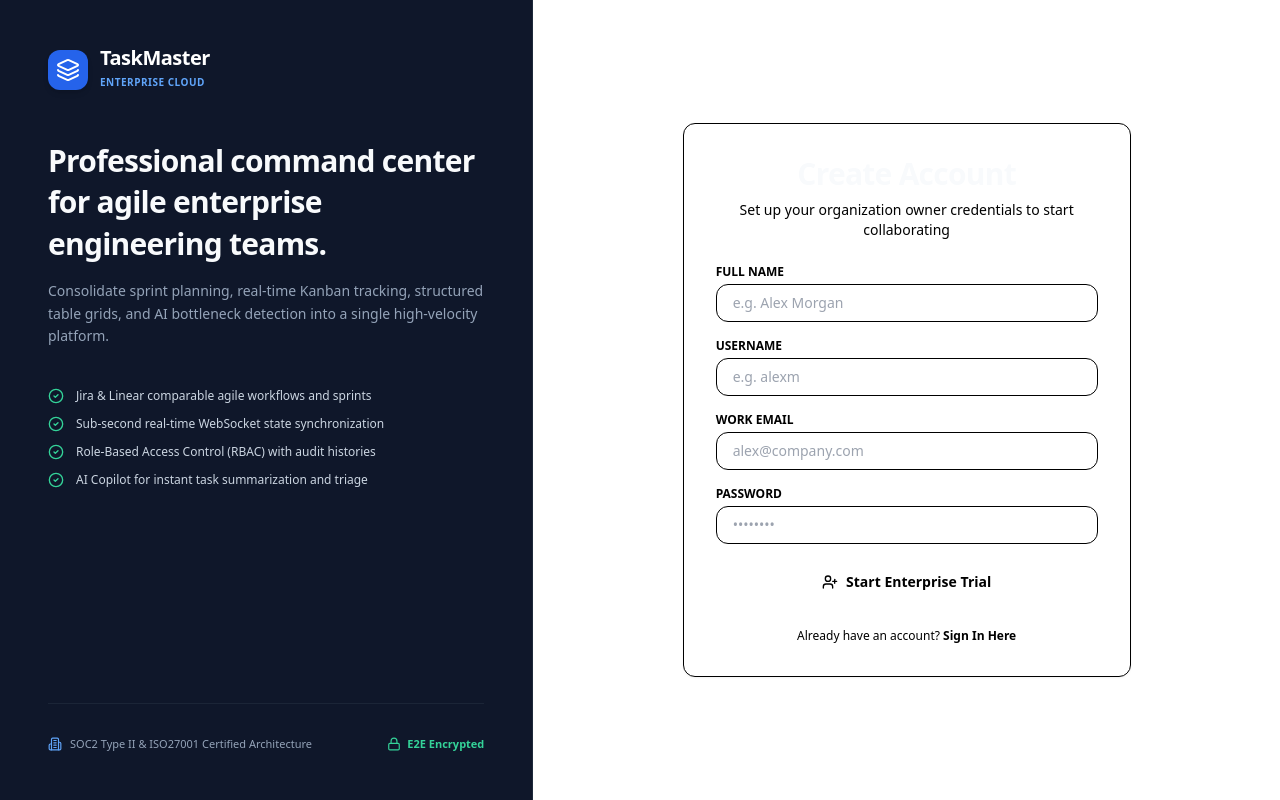
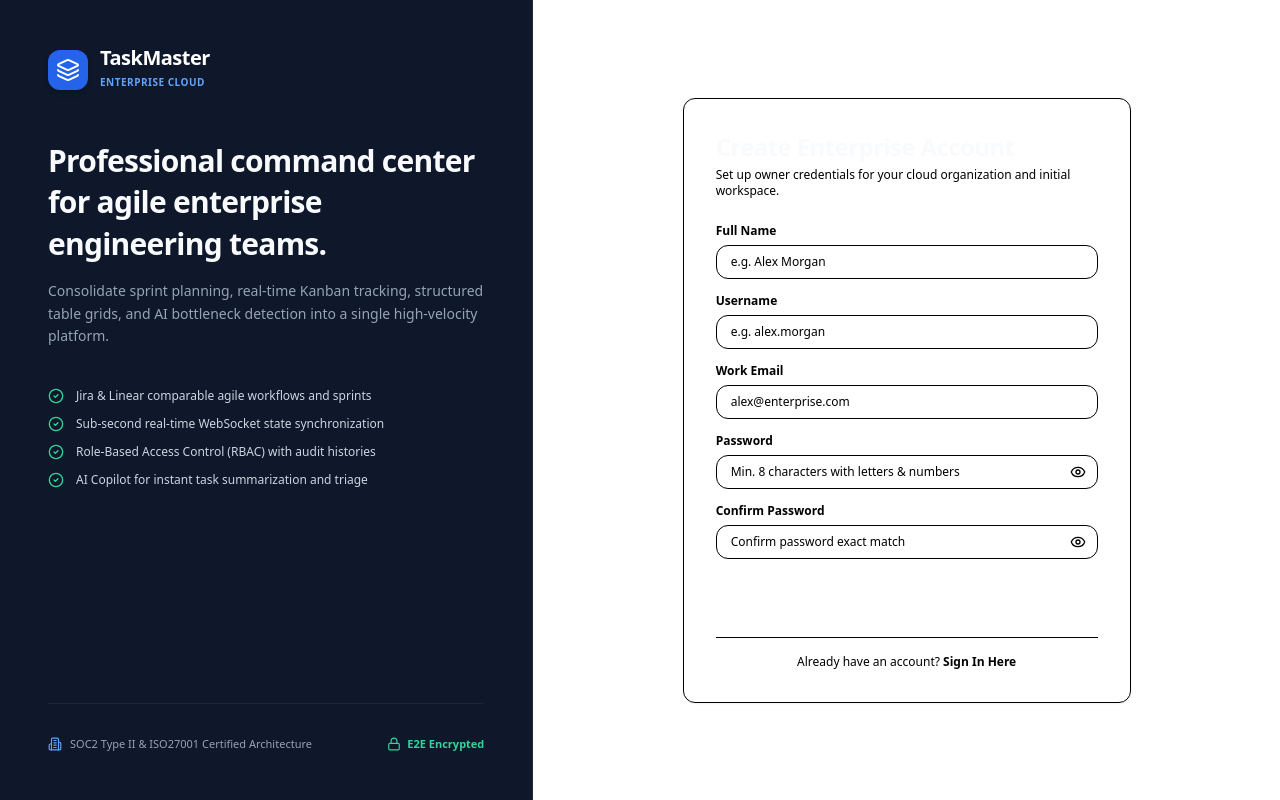
Before and after one commit to DineshYadav06/Task-Management, a React (Vite) app in the folder frontend/: page /register in a window 1280 px wide. Built offline with nearby package versions, Linux system fonts and the light colour scheme.

Commit message:
register

```diff
--- a/frontend/src/pages/RegisterPage.tsx
+++ b/frontend/src/pages/RegisterPage.tsx
@@ -1,6 +1,6 @@
 import React, { useState } from 'react';
 import { Link, useNavigate } from 'react-router-dom';
-import { UserPlus, Loader2 } from 'lucide-react';
+import { UserPlus, Loader2, ShieldAlert, Eye, EyeOff, Check, AlertCircle } from 'lucide-react';
 import { useAuthStore } from '@/store';
 
 export const RegisterPage: React.FC = () => {
@@ -12,92 +12,196 @@
     full_name: '',
     password: '',
   });
+  const [confirmPassword, setConfirmPassword] = useState('');
+  const [showPassword, setShowPassword] = useState(false);
+  const [showConfirmPassword, setShowConfirmPassword] = useState(false);
+  const [clientError, setClientError] = useState('');
+
+  // Password strength calculation
+  const getPasswordStrength = (pass: string) => {
+    if (!pass) return { score: 0, label: 'None', color: 'bg-muted/40', textColor: 'text-muted' };
+    let score = 0;
+    if (pass.length >= 8) score += 1;
+    if (/[A-Z]/.test(pass)) score += 1;
+    if (/[a-z]/.test(pass)) score += 1;
+    if (/[0-9]/.test(pass)) score += 1;
+    if (/[^A-Za-z0-9]/.test(pass)) score += 1;
+
+    if (score <= 2) return { score, label: 'Weak', color: 'bg-red-500', textColor: 'text-red-500' };
+    if (score === 3) return { score, label: 'Fair', color: 'bg-amber-500', textColor: 'text-amber-500' };
+    if (score === 4) return { score, label: 'Good', color: 'bg-blue-500', textColor: 'text-blue-500' };
+    return { score, label: 'Strong', color: 'bg-emerald-500', textColor: 'text-emerald-500' };
+  };
+
+  const strength = getPasswordStrength(formData.password);
 
   const handleSubmit = async (e: React.FormEvent) => {
     e.preventDefault();
+    setClientError('');
+
+    if (formData.password.length < 8) {
+      setClientError('Password must be at least 8 characters long.');
+      return;
+    }
+    if (formData.password !== confirmPassword) {
+      setClientError('Passwords do not match. Please re-check confirmation.');
+      return;
+    }
+
     try {
       await register(formData);
-      navigate('/kanban');
+      navigate('/dashboard');
     } catch {
-      // error handled in store
+      // backend validation or conflict handled cleanly in store
     }
   };
 
+  const displayError = clientError || error;
+
   return (
-    <div className="space-y-6 animate-fadeIn">
-      <div className="text-center space-y-2">
-        <h2 className="text-3xl font-extrabold tracking-tight">Create Account</h2>
-        <p className="text-muted-foreground text-sm">
-          Set up your organization owner credentials to start collaborating
+    <div className="space-y-6 animate-fadeIn font-sans">
+      <div className="space-y-1">
+        <h2 className="text-2xl font-bold tracking-tight text-heading">Create Enterprise Account</h2>
+        <p className="text-muted text-xs">
+          Set up owner credentials for your cloud organization and initial workspace.
         </p>
       </div>
 
-      {error && (
-        <div className="p-3 rounded-xl bg-destructive/10 border border-destructive/30 text-destructive text-xs font-semibold">
-          {error}
+      {displayError && (
+        <div className="p-3 rounded-lg bg-red-500/10 border border-red-500/20 text-red-600 text-xs font-semibold flex items-center gap-2">
+          <ShieldAlert className="w-4 h-4 shrink-0" />
+          <span className="leading-relaxed">{displayError}</span>
         </div>
       )}
 
-      <form onSubmit={handleSubmit} className="space-y-4">
+      <form onSubmit={handleSubmit} className="space-y-3.5">
         <div>
-          <label className="block text-xs font-bold text-muted-foreground uppercase mb-1">Full Name</label>
+          <label className="block text-xs font-bold text-heading mb-1.5">Full Name</label>
           <input
             type="text"
             required
+            disabled={isLoading}
             value={formData.full_name}
             onChange={(e) => setFormData({ ...formData, full_name: e.target.value })}
-            className="w-full bg-secondary/40 border border-border rounded-xl px-4 py-2 text-sm font-medium focus:outline-none focus:ring-2 focus:ring-primary"
+            className="w-full bg-background border border-border rounded-lg px-3.5 py-2 text-xs font-medium text-foreground focus:outline-none focus:ring-2 focus:ring-primary focus:border-transparent transition-all placeholder:text-muted/60 disabled:opacity-50"
             placeholder="e.g. Alex Morgan"
           />
         </div>
 
         <div>
-          <label className="block text-xs font-bold text-muted-foreground uppercase mb-1">Username</label>
+          <label className="block text-xs font-bold text-heading mb-1.5">Username</label>
           <input
             type="text"
             required
+            disabled={isLoading}
             value={formData.username}
             onChange={(e) => setFormData({ ...formData, username: e.target.value })}
-            className="w-full bg-secondary/40 border border-border rounded-xl px-4 py-2 text-sm font-medium focus:outline-none focus:ring-2 focus:ring-primary"
-            placeholder="e.g. alexm"
+            className="w-full bg-background border border-border rounded-lg px-3.5 py-2 text-xs font-medium text-foreground focus:outline-none focus:ring-2 focus:ring-primary focus:border-transparent transition-all placeholder:text-muted/60 disabled:opacity-50"
+            placeholder="e.g. alex.morgan"
           />
         </div>
 
         <div>
-          <label className="block text-xs font-bold text-muted-foreground uppercase mb-1">Work Email</label>
+          <label className="block text-xs font-bold text-heading mb-1.5">Work Email</label>
           <input
             type="email"
             required
+            disabled={isLoading}
             value={formData.email}
             onChange={(e) => setFormData({ ...formData, email: e.target.value })}
-            className="w-full bg-secondary/40 border border-border rounded-xl px-4 py-2 text-sm font-medium focus:outline-none focus:ring-2 focus:ring-primary"
-            placeholder="alex@company.com"
+            className="w-full bg-background border border-border rounded-lg px-3.5 py-2 text-xs font-medium text-foreground focus:outline-none focus:ring-2 focus:ring-primary focus:border-transparent transition-all placeholder:text-muted/60 disabled:opacity-50"
+            placeholder="alex@enterprise.com"
           />
         </div>
 
         <div>
-          <label className="block text-xs font-bold text-muted-foreground uppercase mb-1">Password</label>
-          <input
-            type="password"
-            required
-            value={formData.password}
-            onChange={(e) => setFormData({ ...formData, password: e.target.value })}
-            className="w-full bg-secondary/40 border border-border rounded-xl px-4 py-2 text-sm font-medium focus:outline-none focus:ring-2 focus:ring-primary"
-            placeholder="••••••••"
-          />
+          <label className="block text-xs font-bold text-heading mb-1.5">Password</label>
+          <div className="relative">
+            <input
+              type={showPassword ? 'text' : 'password'}
+              required
+              disabled={isLoading}
+              value={formData.password}
+              onChange={(e) => setFormData({ ...formData, password: e.target.value })}
+              className="w-full bg-background border border-border rounded-lg pl-3.5 pr-10 py-2 text-xs font-medium text-foreground focus:outline-none focus:ring-2 focus:ring-primary focus:border-transparent transition-all placeholder:text-muted/60 disabled:opacity-50"
+              placeholder="Min. 8 characters with letters & numbers"
+            />
+            <button
+              type="button"
+              onClick={() => setShowPassword(!showPassword)}
+              className="absolute right-3 top-1/2 -translate-y-1/2 text-muted hover:text-foreground focus:outline-none transition-colors"
+            >
+              {showPassword ? <EyeOff className="w-4 h-4" /> : <Eye className="w-4 h-4" />}
+            </button>
+          </div>
+
+          {/* Password Strength Meter */}
+          {formData.password && (
+            <div className="mt-2 space-y-1">
+              <div className="flex items-center justify-between text-[11px] font-semibold">
+                <span className="text-muted">Password Strength</span>
+                <span className={strength.textColor}>{strength.label}</span>
+              </div>
+              <div className="w-full h-1.5 rounded-full bg-muted/20 overflow-hidden flex gap-1">
+                {[1, 2, 3, 4, 5].map((lvl) => (
+                  <div
+                    key={lvl}
+                    className={`flex-1 h-full transition-all duration-300 rounded-sm ${
+                      strength.score >= lvl ? strength.color : 'bg-transparent'
+                    }`}
+                  />
+                ))}
+              </div>
+            </div>
+          )}
+        </div>
+
+        <div>
+          <label className="block text-xs font-bold text-heading mb-1.5">Confirm Password</label>
+          <div className="relative">
+            <input
+              type={showConfirmPassword ? 'text' : 'password'}
+              required
+              disabled={isLoading}
+              value={confirmPassword}
+              onChange={(e) => setConfirmPassword(e.target.value)}
+              className="w-full bg-background border border-border rounded-lg pl-3.5 pr-10 py-2 text-xs font-medium text-foreground focus:outline-none focus:ring-2 focus:ring-primary focus:border-transparent transition-all placeholder:text-muted/60 disabled:opacity-50"
+              placeholder="Confirm password exact match"
+            />
+            <button
+              type="button"
+              onClick={() => setShowConfirmPassword(!showConfirmPassword)}
+              className="absolute right-3 top-1/2 -translate-y-1/2 text-muted hover:text-foreground focus:outline-none transition-colors"
+            >
+              {showConfirmPassword ? <EyeOff className="w-4 h-4" /> : <Eye className="w-4 h-4" />}
+            </button>
+          </div>
+          {confirmPassword && (
+            <div className="mt-1 flex items-center gap-1.5 text-[11px]">
+              {formData.password === confirmPassword ? (
+                <span className="text-emerald-500 font-semibold flex items-center gap-1">
+                  <Check className="w-3.5 h-3.5" /> Passwords match
+                </span>
+              ) : (
+                <span className="text-red-500 font-semibold flex items-center gap-1">
+                  <AlertCircle className="w-3.5 h-3.5" /> Passwords do not match
+                </span>
+              )}
+            </div>
+          )}
         </div>
 
         <button
           type="submit"
-          disabled={isLoading}
-          className="w-full py-3 rounded-xl bg-primary hover:bg-primary/90 text-primary-foreground font-bold text-sm shadow-lg shadow-primary/25 flex items-center justify-center gap-2 transition-all disabled:opacity-50"
+          disabled={isLoading || (confirmPassword !== '' && formData.password !== confirmPassword)}
+          className="w-full h-10 rounded-lg bg-primary hover:bg-primary/90 text-white font-semibold text-xs shadow-xs flex items-center justify-center gap-2 transition-all disabled:opacity-50 mt-3"
         >
           {isLoading ? <Loader2 className="w-4 h-4 animate-spin" /> : <UserPlus className="w-4 h-4" />}
-          <span>Start Enterprise Trial</span>
+          <span>{isLoading ? 'Creating Workspace...' : 'Initialize Workspace Trial'}</span>
         </button>
       </form>
 
-      <div className="text-center text-xs text-muted-foreground">
+      <div className="pt-4 border-t border-border text-center text-xs text-muted">
         Already have an account?{' '}
         <Link to="/login" className="text-primary font-bold hover:underline">
           Sign In Here
```
